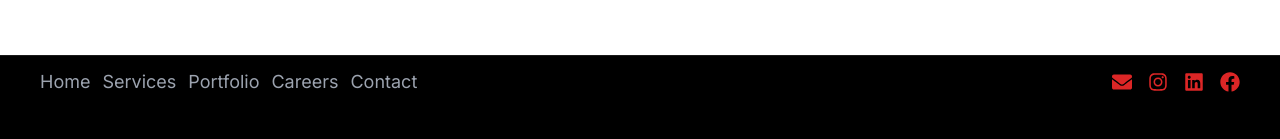
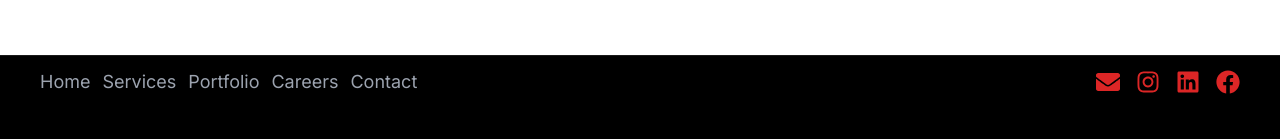
Before and after one commit to Viral2024-DigitalMarketing/viralDesignCoded, a Next.js app: page / in a window 1280 px wide. Shown: the part 5444-5583 px from the top of the page. Built offline with nearby package versions, Linux system fonts and the light colour scheme.

Commit message:
updated Meta descriptions

```diff
--- a/components/layout/Footer.tsx
+++ b/components/layout/Footer.tsx
@@ -69,7 +69,7 @@ const Footer = () => {
                     </div>
 
                     {/* Social Icons */}
-                    <div className="flex gap-3 sm:gap-4 justify-center sm:justify-end text-red-600 text-xl">
+                    <div className="flex gap-3 sm:gap-4 justify-center sm:justify-end text-red-600 text-2xl">
                         <Link href="mailto:viralbug.hyd@gmail.com" target="_blank" rel="noopener noreferrer">
                             <FaEnvelope className="hover:text-white transition-colors" />
                         </Link>
```
